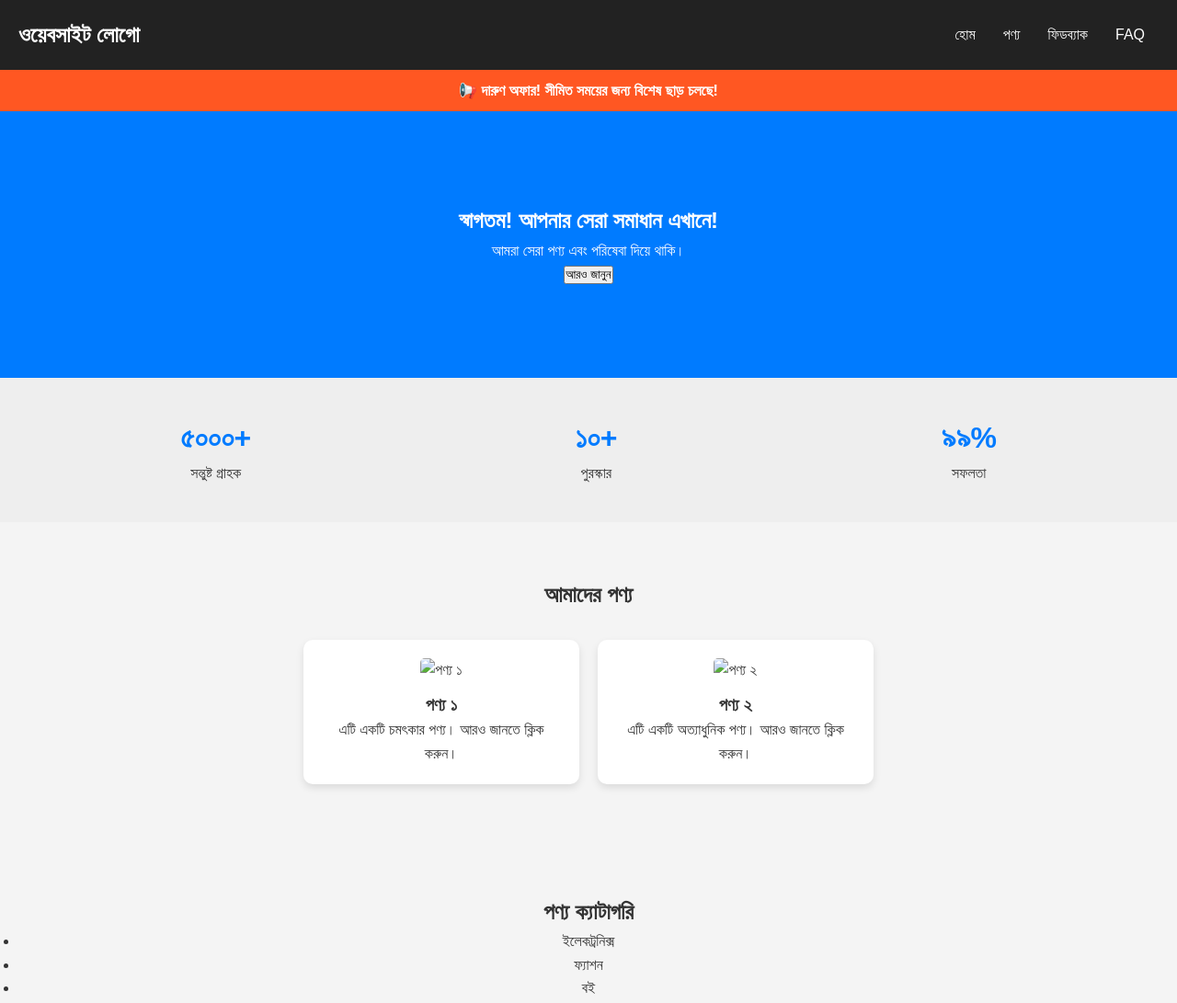
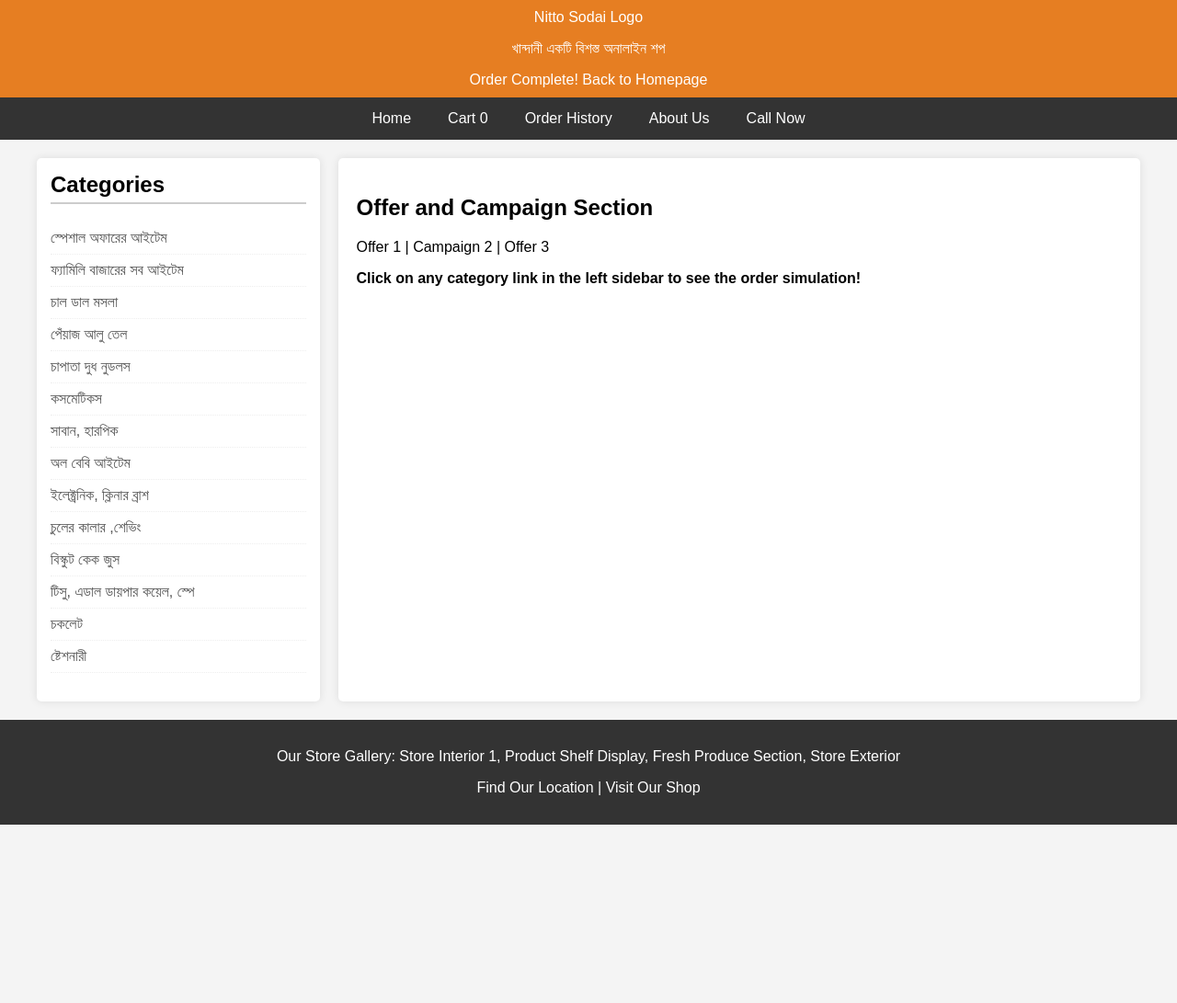
Before and after one commit to Jabeers0/Khandani, a plain HTML site: page index.html in a window 1280 px wide. Shown: the top 1091 px of the page at 92% size. After the commit the page ends 897 px from the top, so only its background shows below. Drawn offline with Linux system fonts and the light colour scheme.

Commit message:
index.html

```diff
--- a/index.html
+++ b/index.html
@@ -4,105 +4,83 @@
     <meta charset="UTF-8">
     <meta name="viewport" content="width=device-width, initial-scale=1.0">
     <title>KHANDANI</title>
-    <link rel="stylesheet" href="style.css">
+
+    <script>
+        // Eita click korle ekta alert message dekhabe
+        function handleOrder(categoryName) {
+            alert("Apni " + categoryName + " category-ti select korechhen. Ekhon apnake product dekhanor jonno niye jaowa hobe!");
+            // Ekhane ashol website-e product page-e redirect kora hoto
+        }
+    </script>
+
+    <style>
+        /* CSS is the same as before for structure */
+        body { font-family: Arial, sans-serif; margin: 0; padding: 0; background-color: #f4f4f4; }
+        header { background-color: #e67e22; color: white; padding: 10px 20px; text-align: center; }
+        nav { background-color: #333; }
+        nav ul { list-style: none; margin: 0; padding: 0; display: flex; justify-content: center; }
+        nav ul li a { display: block; color: white; text-align: center; padding: 14px 20px; text-decoration: none; }
+        nav ul li a:hover { background-color: #555; }
+        .main-container { display: flex; max-width: 1200px; margin: 20px auto; padding: 0 20px; }
+        .sidebar { flex: 1; background-color: white; padding: 15px; border-radius: 5px; box-shadow: 0 0 10px rgba(0,0,0,0.1); }
+        .sidebar h2 { margin-top: 0; border-bottom: 2px solid #ccc; padding-bottom: 5px; }
+        .sidebar ul { list-style: none; padding: 0; }
+        /* Link style update: cursor pointer to show it's clickable */
+        .sidebar li a { display: block; padding: 8px 0; text-decoration: none; color: #555; border-bottom: 1px dotted #eee; cursor: pointer; }
+        .content { flex: 3; margin-left: 20px; background-color: white; padding: 20px; border-radius: 5px; box-shadow: 0 0 10px rgba(0,0,0,0.1); }
+        footer { background-color: #333; color: white; text-align: center; padding: 15px; margin-top: 20px; }
+    </style>
 </head>
 <body>
 
-    <header class="navbar">
-        <div class="logo">ওয়েবসাইট লোগো</div>
-        <nav>
-            <ul>
-                <li><a href="#hero">হোম</a></li>
-                <li><a href="#products">পণ্য</a></li>
-                <li><a href="#feedback">ফিডব্যাক</a></li>
-                <li><a href="#faq">FAQ</a></li>
-            </ul>
-        </nav>
+    <header>
+        <div class="logo-text">Nitto Sodai Logo</div>
+        <p>খান্দানী একটি বিশস্ত অনালাইন শপ</p>
+        <div class="alert-bar">Order Complete! Back to Homepage</div>
     </header>
 
-    <div class="announcement-bar">
-        📢 দারুণ অফার! সীমিত সময়ের জন্য বিশেষ ছাড় চলছে!
+    <nav>
+        <ul>
+            <li><a href="#">Home</a></li>
+            <li><a href="#">Cart 0</a></li>
+            <li><a href="#">Order History</a></li>
+            <li><a href="#">About Us</a></li>
+            <li><a href="#">Call Now</a></li>
+        </ul>
+    </nav>
+
+    <div class="main-container">
+        <aside class="sidebar">
+            <h2>Categories</h2>
+            <ul>
+                <li><a href="#" onclick="handleOrder('স্পেশাল অফারের আইটেম')">স্পেশাল অফারের আইটেম</a></li>
+                <li><a href="#" onclick="handleOrder('ফ্যামিলি বাজারের সব আইটেম')">ফ্যামিলি বাজারের সব আইটেম</a></li>
+                <li><a href="#" onclick="handleOrder('চাল ডাল মসলা')">চাল ডাল মসলা</a></li>
+                <li><a href="#" onclick="handleOrder('পেঁয়াজ আলু তেল')">পেঁয়াজ আলু তেল</a></li>
+                <li><a href="#" onclick="handleOrder('চাপাতা দুধ নুডলস')">চাপাতা দুধ নুডলস</a></li>
+                <li><a href="#" onclick="handleOrder('কসমেটিকস')">কসমেটিকস</a></li>
+                <li><a href="#" onclick="handleOrder('সাবান, হারপিক')">সাবান, হারপিক</a></li>
+                <li><a href="#" onclick="handleOrder('অল বেবি আইটেম')">অল বেবি আইটেম</a></li>
+                <li><a href="#" onclick="handleOrder('ইলেক্ট্রনিক, ক্লিনার ব্রাশ')">ইলেক্ট্রনিক, ক্লিনার ব্রাশ</a></li>
+                <li><a href="#" onclick="handleOrder('চুলের কালার ,শেভিং')">চুলের কালার ,শেভিং</a></li>
+                <li><a href="#" onclick="handleOrder('বিস্কুট কেক জুস')">বিস্কুট কেক জুস</a></li>
+                <li><a href="#" onclick="handleOrder('টিসু, এডাল ডায়পার কয়েল, স্পে')">টিসু, এডাল ডায়পার কয়েল, স্পে</a></li>
+                <li><a href="#" onclick="handleOrder('চকলেট')">চকলেট</a></li>
+                <li><a href="#" onclick="handleOrder('ষ্টেশনারী')">ষ্টেশনারী</a></li>
+            </ul>
+        </aside>
+
+        <main class="content">
+            <h2>Offer and Campaign Section</h2>
+            <p>Offer 1 | Campaign 2 | Offer 3</p>
+            <p><strong>Click on any category link in the left sidebar to see the order simulation!</strong></p>
+        </main>
     </div>
 
-    <section id="hero" class="hero">
-        <h1>স্বাগতম! আপনার সেরা সমাধান এখানে!</h1>
-        <p>আমরা সেরা পণ্য এবং পরিষেবা দিয়ে থাকি।</p>
-        <button>আরও জানুন</button>
-    </section>
+    <footer>
+        <p>Our Store Gallery: Store Interior 1, Product Shelf Display, Fresh Produce Section, Store Exterior</p>
+        <p>Find Our Location | Visit Our Shop</p>
+    </footer>
 
-    <section id="stats" class="stats">
-        <div class="stat-item"><span>৫০০০+</span><p>সন্তুষ্ট গ্রাহক</p></div>
-        <div class="stat-item"><span>১০+</span><p>পুরস্কার</p></div>
-        <div class="stat-item"><span>৯৯%</span><p>সফলতা</p></div>
-    </section>
-
-    <section id="products" class="products">
-        <h2>আমাদের পণ্য</h2>
-        <div class="product-list">
-            <div class="product-card" data-product-id="1">
-                <img src="product1.jpg" alt="পণ্য ১">
-                <h3>পণ্য ১</h3>
-                <p>এটি একটি চমৎকার পণ্য। আরও জানতে ক্লিক করুন।</p>
-            </div>
-            <div class="product-card" data-product-id="2">
-                <img src="product2.jpg" alt="পণ্য ২">
-                <h3>পণ্য ২</h3>
-                <p>এটি একটি অত্যাধুনিক পণ্য। আরও জানতে ক্লিক করুন।</p>
-            </div>
-            </div>
-    </section>
-
-    <section id="category" class="category">
-        <h2>পণ্য ক্যাটাগরি</h2>
-        <ul>
-            <li>ইলেকট্রনিক্স</li>
-            <li>ফ্যাশন</li>
-            <li>বই</li>
-        </ul>
-    </section>
-
-    <section id="feedback" class="feedback">
-        <h2>গ্রাহক ফিডব্যাক</h2>
-        <div class="feedback-item">
-            <p>"অসাধারণ পণ্য! আমি খুবই খুশি।"</p>
-            <cite>- রাজু আহমেদ</cite>
-        </div>
-        </section>
-
-    <section id="gallery" class="gallery">
-        <h2>ইমেজ গ্যালারি</h2>
-        <div class="image-grid">
-            <img src="gallery1.jpg" alt="গ্যালারি ইমেজ ১">
-            <img src="gallery2.jpg" alt="গ্যালারি ইমেজ ২">
-            <img src="gallery3.jpg" alt="গ্যালারি ইমেজ ৩">
-        </div>
-    </section>
-
-    <section id="faq" class="faq">
-        <h2>সাধারণ জিজ্ঞাসা (FAQ)</h2>
-        <div class="faq-item">
-            <details>
-                <summary>পণ্য ডেলিভারি হতে কত সময় লাগে?</summary>
-                <p>সাধারণত ৩-৫ কার্যদিবস লাগে।</p>
-            </details>
-        </div>
-        <div class="faq-item">
-            <details>
-                <summary>রিটার্ন পলিসি কী?</summary>
-                <p>ডেলিভারির ৭ দিনের মধ্যে রিটার্ন করা যায়।</p>
-            </details>
-        </div>
-    </section>
-
-    <div id="product-modal" class="modal">
-        <div class="modal-content">
-            <span class="close-button">&times;</span>
-            <h3 id="modal-title"></h3>
-            <p id="modal-description"></p>
-
-        </div>
-    </div>
-
-    <script src="script.js"></script>
 </body>
 </html>
```
